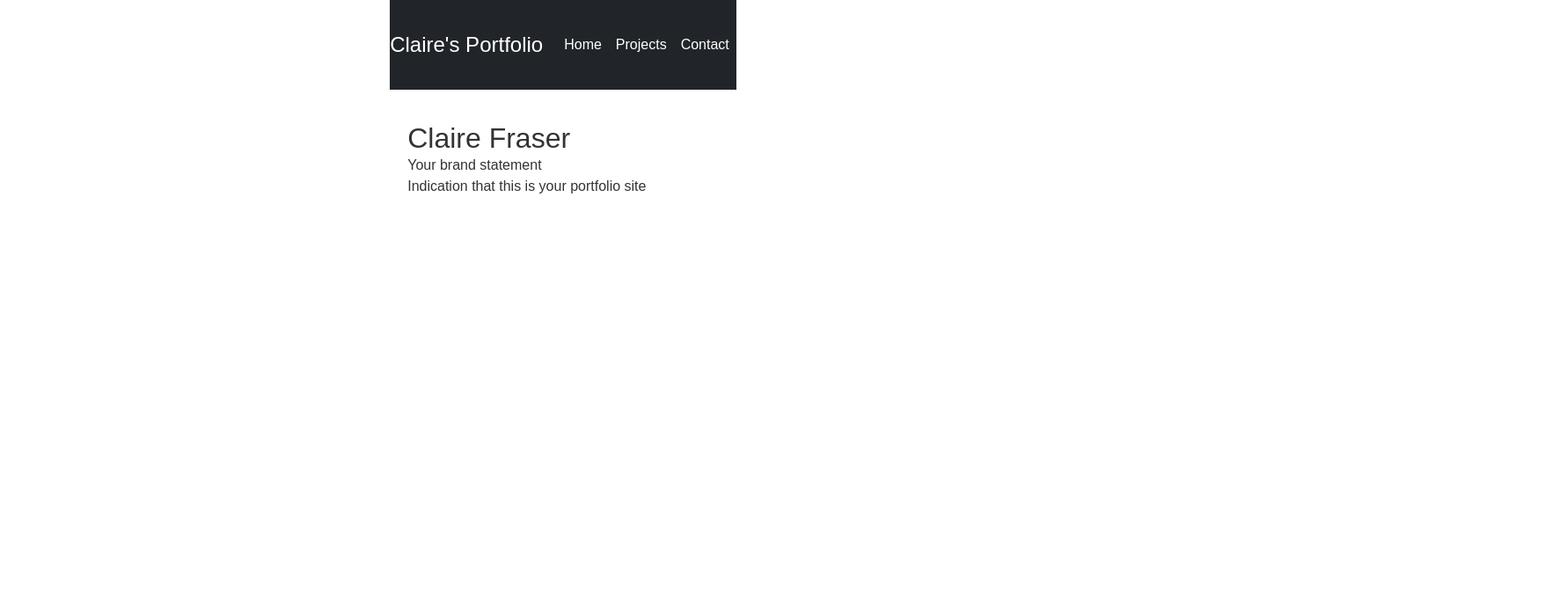
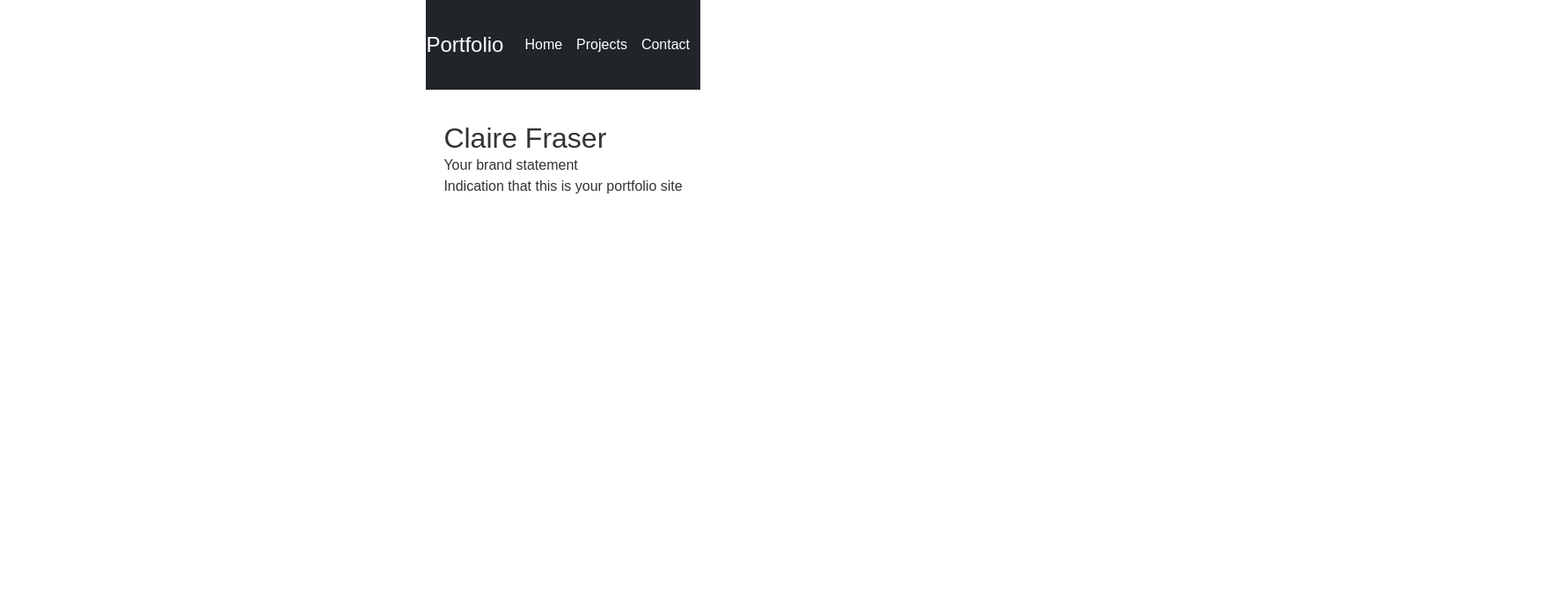
Before and after one commit to ClaireFraser121/React-Portfolio, a React (Vite) app: page / in a window 1280 px wide. Shown: the top 672 px of the page at 88% size, 1764 px wide, since content can reach past the window. Built offline with nearby package versions, Linux system fonts and the light colour scheme; a small style sheet from the web is missing.

Commit message:
updated text

```diff
--- a/src/App.jsx
+++ b/src/App.jsx
@@ -19,7 +19,7 @@
       <div id="wrapper">
         <Navbar bg="dark" variant="dark">
           <Container>
-            <Navbar.Brand href="/">Claire's Portfolio</Navbar.Brand>
+            <Navbar.Brand href="/">Portfolio</Navbar.Brand>
             <Nav className="me-auto">
               <Nav.Link href="/">Home</Nav.Link>
               <Nav.Link href="/projects">Projects</Nav.Link>
```
